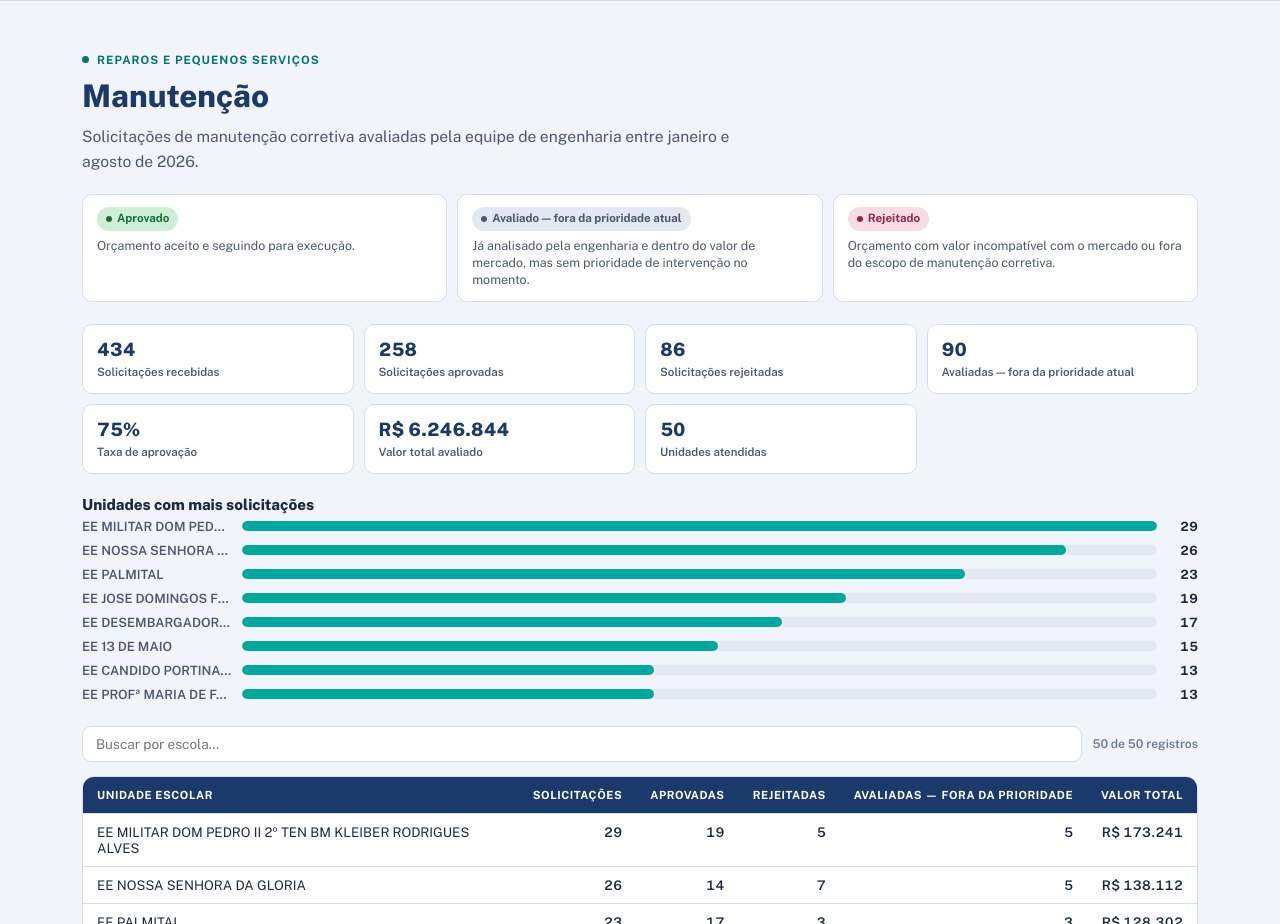
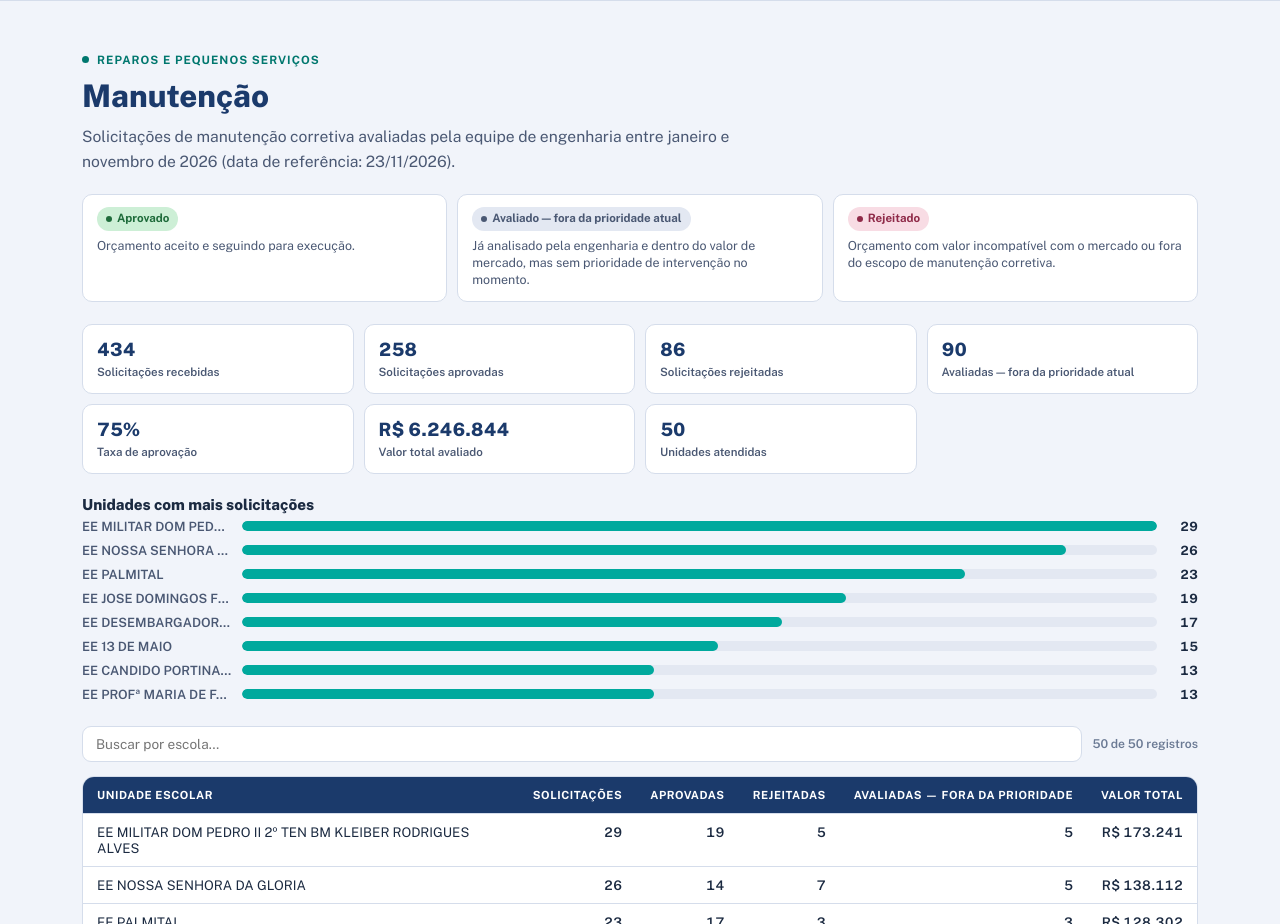
Before and after one commit to datawork10/coipt-sinop, a plain HTML site: page index.html in a window 1280 px wide. Shown: the part 4420-5344 px from the top of the page. Drawn offline with nearby package versions, Linux system fonts and the light colour scheme.

Commit message:
docs: atualiza período da seção Manutenção (referência 23/11/2026)
Co-Authored-By: Claude Sonnet 5.5 <noreply@anthropic.com>
Claude-Session: https://claude.ai/code/session_014wJJm2X8WSr1wYYxdhSsDV

```diff
--- a/index.html
+++ b/index.html
@@ -364,7 +364,7 @@ footer{padding-block:40px;background:var(--surface-2);border-top:4px solid;borde
   <div class="wrap">
     <div class="eyebrow"><span class="dot"></span>Reparos e pequenos serviços</div>
     <h2>Manutenção</h2>
-    <p class="intro">Solicitações de manutenção corretiva avaliadas pela equipe de engenharia entre janeiro e agosto de 2026.</p>
+    <p class="intro">Solicitações de manutenção corretiva avaliadas pela equipe de engenharia entre janeiro e novembro de 2026 (data de referência: 23/11/2026).</p>
     <div class="status-legend" id="statusLegend"></div>
     <div class="strip" id="manutKpis"></div>
     <h3 style="font-size:.95rem;margin-top:8px">Unidades com mais solicitações</h3>
```
